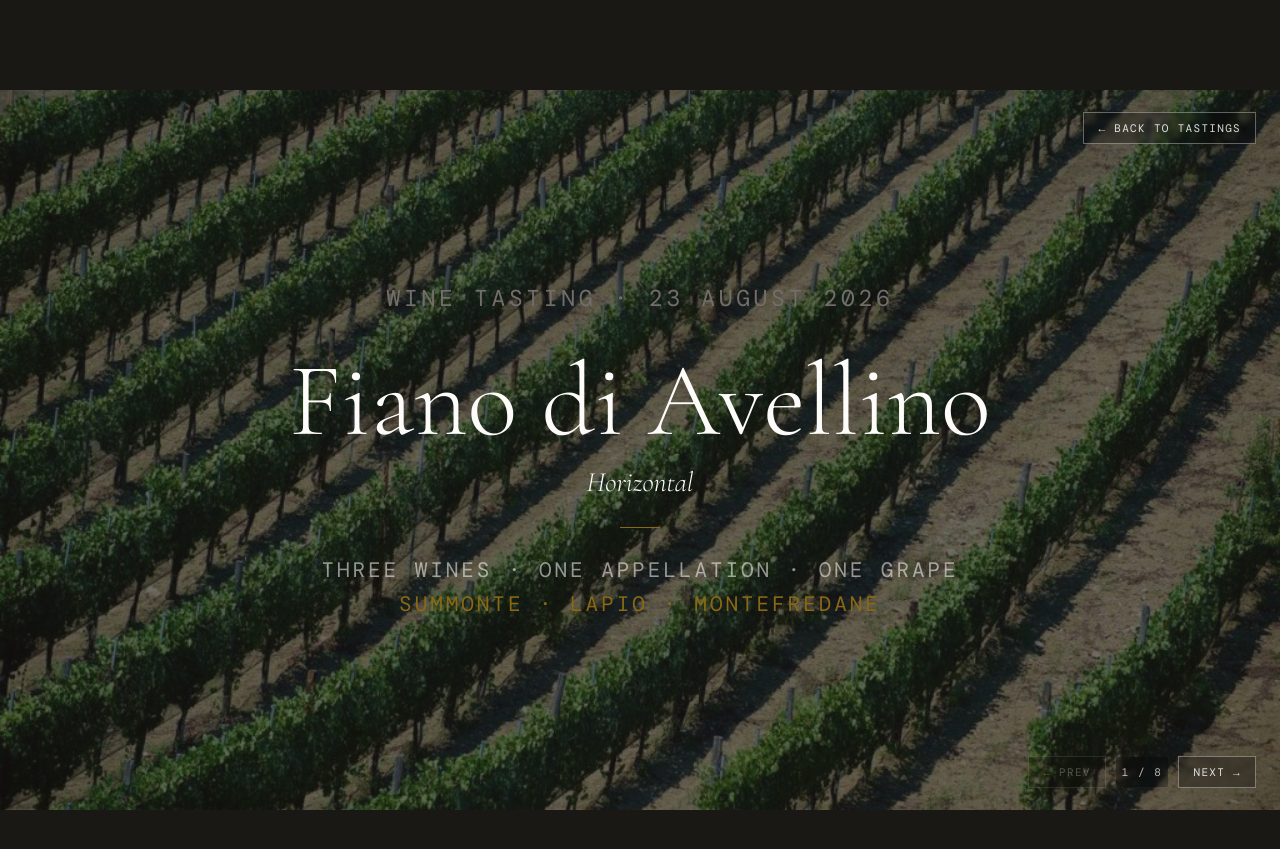
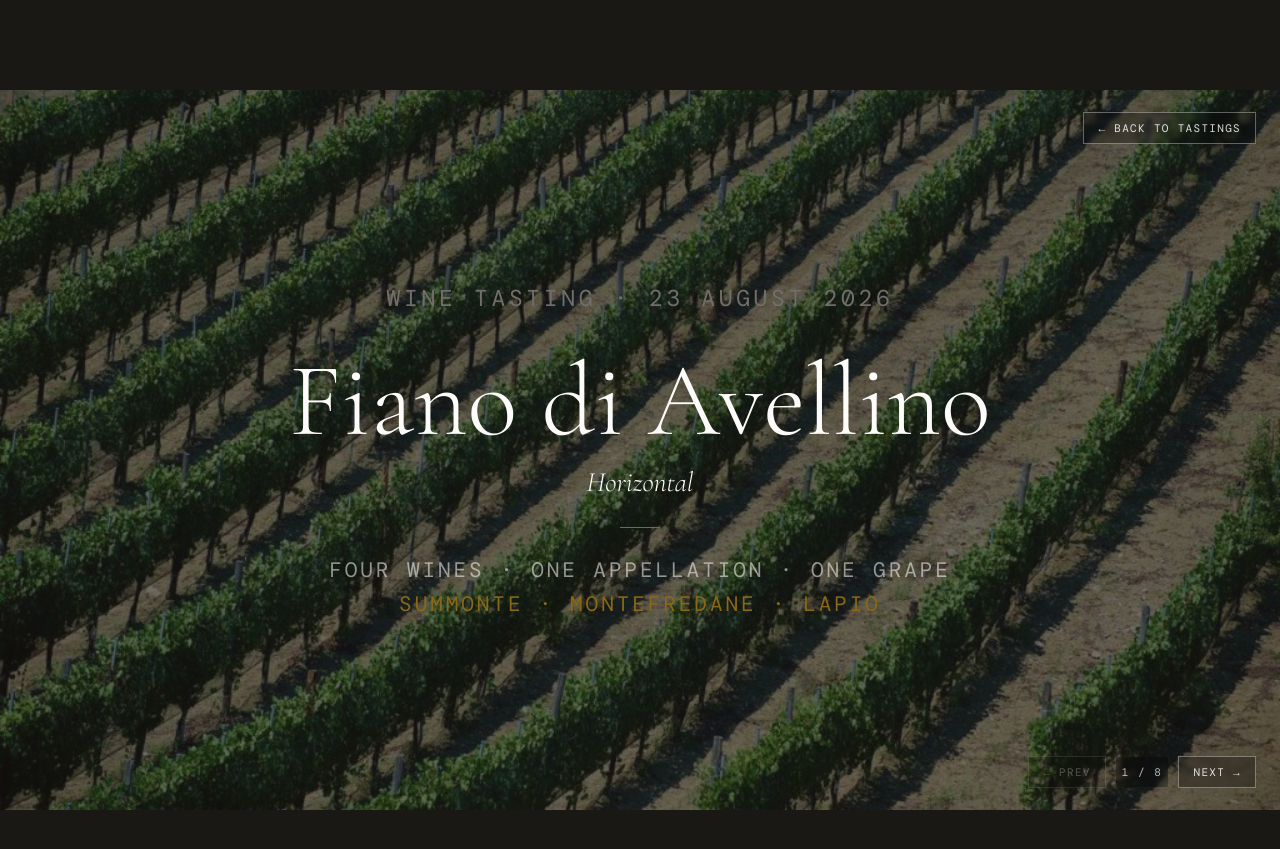
Before and after one commit to silviodirubbo/cellar, a Jekyll site: the page built from _tastings/fiano-horizontal.html, in a window 1280 px wide. Shown: the top 849 px of the page. Built offline with Jekyll 4.4.1, drawn with Linux system fonts in a browser that asks for light colours; some web fonts are replaced.

Commit message:
Fix stale wine count on Fiano Horizontal cover
Cover still said "Three wines" and listed the three communes in the
old order after i Satoli (a second Montefredane wine) was added as
the fourth slide. Updates the count and reorders the commune line so
the twice-represented commune sits in the middle.

```diff
--- a/_tastings/fiano-horizontal.html
+++ b/_tastings/fiano-horizontal.html
@@ -169,8 +169,8 @@ title: "Fiano Horizontal"
     <div class="cover-title">Fiano di Avellino</div>
     <div class="cover-subtitle">Horizontal</div>
     <div class="cover-rule"></div>
-    <div class="cover-meta">Three wines · One appellation · One grape</div>
-    <div class="cover-meta-gold">Summonte · Lapio · Montefredane</div>
+    <div class="cover-meta">Four wines · One appellation · One grape</div>
+    <div class="cover-meta-gold">Summonte · Montefredane · Lapio</div>
   </div>
 </div>
 
```
